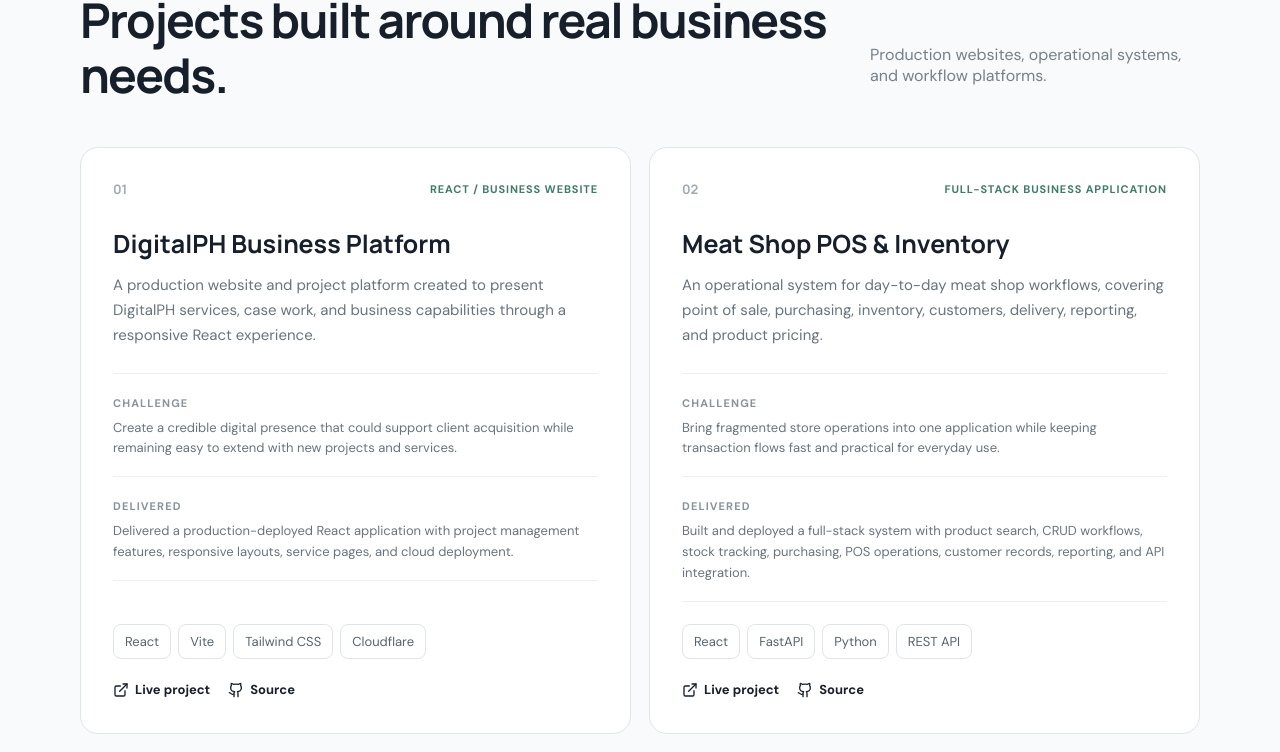
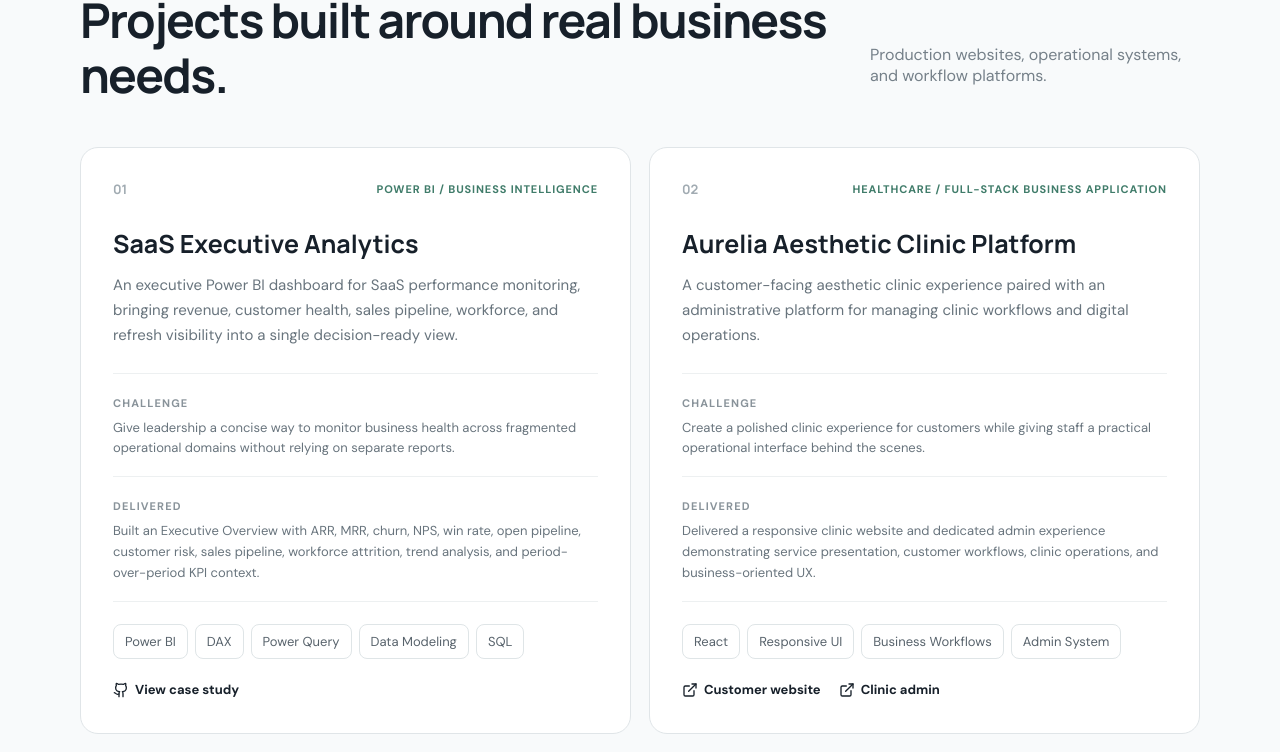
Before and after one commit to jundaig007/developer-portfolio, a React (Vite) app: page / in a window 1280 px wide. Shown: the part 2472-3224 px from the top of the page. Built offline with nearby package versions, Linux system fonts and the light colour scheme.

Commit message:
Add Power BI, Aurelia, Command Center, and Meat Shop to selected work

```diff
--- a/src/App.jsx
+++ b/src/App.jsx
@@ -1,12 +1,13 @@
 import { useState } from 'react'
 import { ArrowUpRight, Github, Mail, MapPin, Code2, Server, Database, Workflow, Menu, X, ExternalLink, CheckCircle2 } from 'lucide-react'
 
-const skills = ['React.js','JavaScript','TypeScript','Next.js','Vite','Tailwind CSS','HTML5','CSS3','REST APIs','FastAPI','Python','PostgreSQL','SQLAlchemy','Git & GitHub','Cloudflare','Render']
+const skills = ['Power BI','DAX','Power Query','SQL','Data Modeling','React.js','JavaScript','TypeScript','Next.js','Vite','Tailwind CSS','HTML5','CSS3','REST APIs','FastAPI','Python','PostgreSQL','SQLAlchemy','Git & GitHub','Cloudflare','Render']
 const projects = [
-{title:'DigitalPH Business Platform',type:'React / Business Website',summary:'A production website and project platform created to present DigitalPH services, case work, and business capabilities through a responsive React experience.',challenge:'Create a credible digital presence that could support client acquisition while remaining easy to extend with new projects and services.',outcome:'Delivered a production-deployed React application with project management features, responsive layouts, service pages, and cloud deployment.',stack:['React','Vite','Tailwind CSS','Cloudflare'],live:'https://thedigitalph.com',source:'https://github.com/jundaig007/DGHub-Business-Website'},
-{title:'Meat Shop POS & Inventory',type:'Full-Stack Business Application',summary:'An operational system for day-to-day meat shop workflows, covering point of sale, purchasing, inventory, customers, delivery, reporting, and product pricing.',challenge:'Bring fragmented store operations into one application while keeping transaction flows fast and practical for everyday use.',outcome:'Built and deployed a full-stack system with product search, CRUD workflows, stock tracking, purchasing, POS operations, customer records, reporting, and API integration.',stack:['React','FastAPI','Python','REST API'],live:'https://meat.thedigitalph.com',source:'https://github.com/jundaig007/meat'},
-{title:'DGHub Revenue OS',type:'Enterprise Workflow Automation',summary:'A modular revenue operations platform designed to centralize the customer lifecycle from lead intake through proposals, contracts, invoicing, and onboarding.',challenge:'Reduce the operational friction created by disconnected sales and client-management processes.',outcome:'Designed a modular platform architecture with tenant-aware workflows, lead management, opportunity handling, proposals, outreach, contracts, invoicing, documents, and onboarding.',stack:['Next.js','FastAPI','SQLAlchemy','PostgreSQL'],source:'https://github.com/jundaig007/dghub-v2'},
-{title:'Clinic CRM & Appointment System',type:'Healthcare Business Application',summary:'A clinic operations platform connecting inquiry management, CRM workflows, appointments, calendars, patient profiles, and medical records.',challenge:'Give clinic staff one structured workflow for moving a prospect from inquiry to appointment and ongoing patient management.',outcome:'Implemented CRM pipeline concepts, appointment conflict handling, calendar workflows, inquiry linkage, patient profiles, and medical-record functionality.',stack:['React','REST API','Database','Responsive UI']}
+{title:'SaaS Executive Analytics',type:'Power BI / Business Intelligence',summary:'An executive Power BI dashboard for SaaS performance monitoring, bringing revenue, customer health, sales pipeline, workforce, and refresh visibility into a single decision-ready view.',challenge:'Give leadership a concise way to monitor business health across fragmented operational domains without relying on separate reports.',outcome:'Built an Executive Overview with ARR, MRR, churn, NPS, win rate, open pipeline, customer risk, sales pipeline, workforce attrition, trend analysis, and period-over-period KPI context.',stack:['Power BI','DAX','Power Query','Data Modeling','SQL'],source:'https://github.com/jundaig007/powerbi-analytics-portfolio',sourceLabel:'View case study'},
+{title:'Aurelia Aesthetic Clinic Platform',type:'Healthcare / Full-Stack Business Application',summary:'A customer-facing aesthetic clinic experience paired with an administrative platform for managing clinic workflows and digital operations.',challenge:'Create a polished clinic experience for customers while giving staff a practical operational interface behind the scenes.',outcome:'Delivered a responsive clinic website and dedicated admin experience demonstrating service presentation, customer workflows, clinic operations, and business-oriented UX.',stack:['React','Responsive UI','Business Workflows','Admin System'],live:'https://aesthetic-demo.thedigitalph.com/',liveLabel:'Customer website',admin:'https://aesthetic-demo.thedigitalph.com/admin',adminLabel:'Clinic admin'},
+{title:'DigitalPH Command Center',type:'Revenue Operations / Executive Platform',summary:'A business operations and revenue command center designed to centralize visibility across lead discovery, qualification, proposals, outreach, contracts, invoicing, onboarding, and client delivery.',challenge:'Reduce fragmentation across the client acquisition and delivery lifecycle while giving management a single operational view.',outcome:'Designed an executive-facing command center around revenue operations, workflow visibility, customer lifecycle management, and decision support.',stack:['React','FastAPI','SQLAlchemy','PostgreSQL'],live:'https://thedigitalph.com/command-center',liveLabel:'Open command center',source:'https://github.com/jundaig007/dghub-v2'},
+{title:'Meat Shop POS & Inventory',type:'Full-Stack Business Application',summary:'An operational system for day-to-day meat shop workflows, covering point of sale, purchasing, inventory, customers, delivery, reporting, and product pricing.',challenge:'Bring fragmented store operations into one application while keeping transaction flows fast and practical for everyday use.',outcome:'Built and deployed a full-stack system with product search, CRUD workflows, stock tracking, purchasing, POS operations, customer records, reporting, and API integration.',stack:['React','FastAPI','Python','REST API'],live:'https://meat.thedigitalph.com',liveLabel:'Live system',source:'https://github.com/jundaig007/meat'},
+{title:'DigitalPH Business Platform',type:'React / Business Website',summary:'A production website and project platform created to present DigitalPH services, case work, and business capabilities through a responsive React experience.',challenge:'Create a credible digital presence that could support client acquisition while remaining easy to extend with new projects and services.',outcome:'Delivered a production-deployed React application with project management features, responsive layouts, service pages, and cloud deployment.',stack:['React','Vite','Tailwind CSS','Cloudflare'],live:'https://thedigitalph.com',liveLabel:'Live website',source:'https://github.com/jundaig007/DGHub-Business-Website'}
 ]
 const experience=[['Systems Analyst','UHG - Optum','Worked with enterprise systems, requirements, process improvement, and cross-functional teams—experience that shaped how I translate business needs into technical solutions.'],['Product Analyst','Info Alchemy Corp.','Handled product analysis, requirements definition, stakeholder coordination, and technology-driven solution planning.'],['COO','Espasio Construction','Led operations and business processes, building the practical management perspective I now bring into software development.'],['Software Developer','Independent & Business Projects','Designing and delivering responsive web applications, operational systems, REST APIs, automation workflows, and production deployments.']]
 const strengths=[['Product thinking','I connect interface decisions to the underlying user and business problem.'],['End-to-end ownership','I can move from requirements and UI implementation through API integration, testing, Git workflows, and deployment.'],['Business systems','My strongest work is software that improves real operational workflows—not just isolated demo interfaces.']]
@@ -20,7 +21,7 @@ return <div className="app">
 <section id="about" className="section shell twoCol"><div><p className="eyebrow">ABOUT ME</p><h2>Engineering with a business mindset.</h2></div><div className="aboutCopy"><p>I combine hands-on development with experience in systems analysis, product analysis, and business operations. That means I approach frontend work by asking two questions: what does the user need, and what outcome does the business need?</p><p>I’m comfortable working across responsive UI development, reusable components, API integration, data-driven applications, testing, Git/GitHub workflows, and cloud deployment.</p></div></section>
 <section className="valueStrip shell">{strengths.map(([title,text])=><div className="valueItem" key={title}><CheckCircle2 size={18}/><div><h3>{title}</h3><p>{text}</p></div></div>)}</section>
 <section id="skills" className="section alt"><div className="shell"><p className="eyebrow">TECHNICAL TOOLKIT</p><h2>Technologies I use to ship products.</h2><div className="skillGrid"><div className="capability"><Code2/><h3>Frontend</h3><p>Responsive interfaces, reusable components, forms, dashboards, search, filtering, and application state.</p></div><div className="capability"><Server/><h3>Backend & APIs</h3><p>REST API integration plus Python/FastAPI services for production business applications.</p></div><div className="capability"><Database/><h3>Data</h3><p>Relational data modeling, SQLAlchemy, PostgreSQL, SQLite, and application data flows.</p></div><div className="capability"><Workflow/><h3>Automation</h3><p>Designing software around repeatable business processes, validations, roles, and operational workflows.</p></div></div><div className="chips">{skills.map(s=><span key={s}>{s}</span>)}</div></div></section>
-<section id="projects" className="section shell"><p className="eyebrow">SELECTED WORK</p><div className="sectionHead"><h2>Projects built around real business needs.</h2><p>Production websites, operational systems, and workflow platforms.</p></div><div className="projectGrid">{projects.map((p,i)=><article className="project" key={p.title}><div className="projectTop"><div className="projectNo">0{i+1}</div><p className="projectType">{p.type}</p></div><h3>{p.title}</h3><p className="projectSummary">{p.summary}</p><div className="caseStudy"><div><span>Challenge</span><p>{p.challenge}</p></div><div><span>Delivered</span><p>{p.outcome}</p></div></div><div className="projectStack">{p.stack.map(x=><span key={x}>{x}</span>)}</div><div className="projectLinks">{p.live&&<a href={p.live} target="_blank" rel="noreferrer"><ExternalLink size={16}/> Live project</a>}{p.source&&<a href={p.source} target="_blank" rel="noreferrer"><Github size={16}/> Source</a>}</div></article>)}</div></section>
+<section id="projects" className="section shell"><p className="eyebrow">SELECTED WORK</p><div className="sectionHead"><h2>Projects built around real business needs.</h2><p>Production websites, operational systems, and workflow platforms.</p></div><div className="projectGrid">{projects.map((p,i)=><article className="project" key={p.title}><div className="projectTop"><div className="projectNo">0{i+1}</div><p className="projectType">{p.type}</p></div><h3>{p.title}</h3><p className="projectSummary">{p.summary}</p><div className="caseStudy"><div><span>Challenge</span><p>{p.challenge}</p></div><div><span>Delivered</span><p>{p.outcome}</p></div></div><div className="projectStack">{p.stack.map(x=><span key={x}>{x}</span>)}</div><div className="projectLinks">{p.live&&<a href={p.live} target="_blank" rel="noreferrer"><ExternalLink size={16}/> {p.liveLabel||'Live project'}</a>}{p.admin&&<a href={p.admin} target="_blank" rel="noreferrer"><ExternalLink size={16}/> {p.adminLabel||'Admin'}</a>}{p.source&&<a href={p.source} target="_blank" rel="noreferrer"><Github size={16}/> {p.sourceLabel||'Source'}</a>}</div></article>)}</div></section>
 <section id="experience" className="section alt"><div className="shell"><p className="eyebrow">EXPERIENCE</p><h2>Technical execution backed by product and operations experience.</h2><div className="timeline">{experience.map(([role,company,text],index)=><div className={`experience ${index===0?'experienceFeatured':''}`} key={role+company}><div>{index===0&&<span className="experienceBadge">Most Recent Experience</span>}<h3>{role}</h3><strong>{company}</strong></div><p>{text}</p></div>)}</div></div></section>
 <section className="contact shell"><p className="eyebrow">LET'S BUILD SOMETHING USEFUL</p><h2>Need a developer who can understand the product, not just the ticket?</h2><p>I’m open to Front-End, React, Full-Stack, and product-focused software development opportunities.</p><div className="actions center"><a className="primary" href="mailto:daigjun444@gmail.com"><Mail size={18}/> Email me</a><a className="secondary" href="https://github.com/jundaig007" target="_blank" rel="noreferrer"><Github size={18}/> View GitHub</a></div><span className="emailText">daigjun444@gmail.com</span></section>
 </main><footer className="shell"><span>© 2026 Jun Daig</span><span>Built with React & Vite · Deployed with GitHub Pages</span></footer></div>}
```
